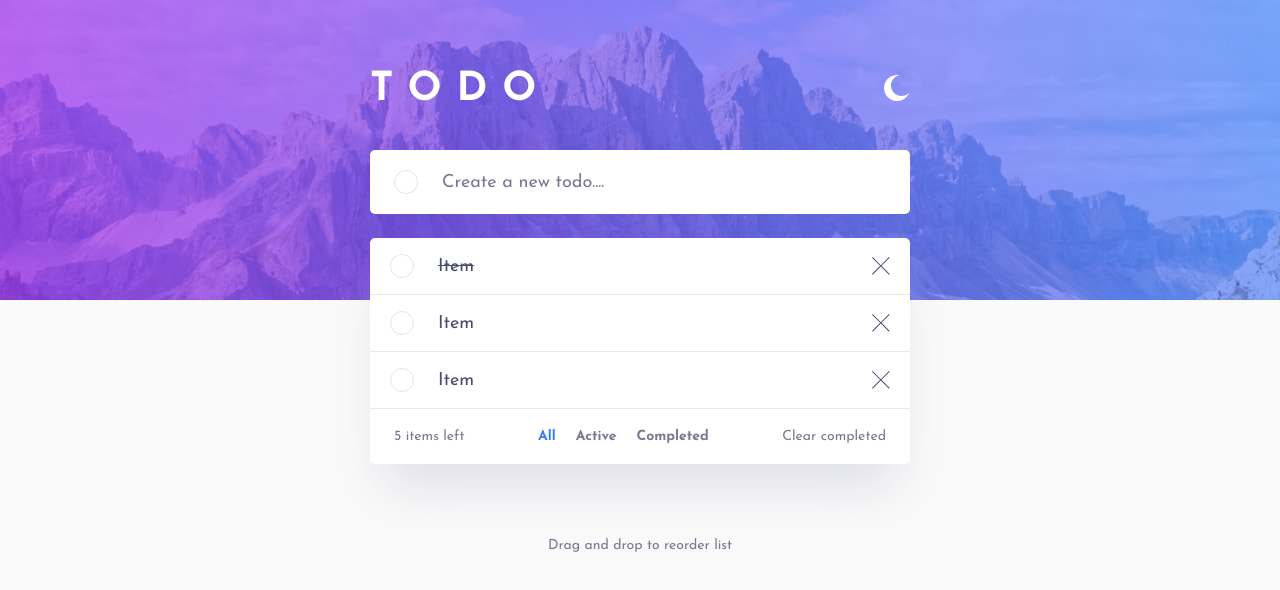
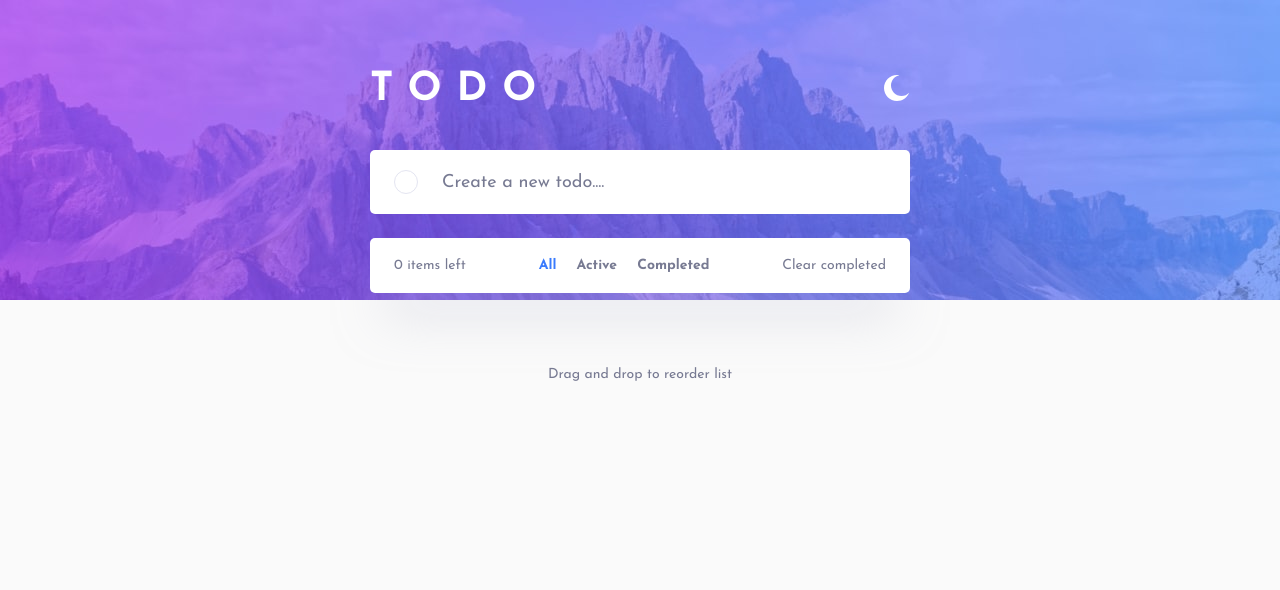
Before and after one commit to abedfetrat/fem-todo-app, a React (Create React App) app: page / in a window 1280 px wide. Shown: the top 590 px of the page. Built offline with nearby package versions, Linux system fonts and the light colour scheme.

Commit message:
add functionality to components

```diff
--- a/package.json
+++ b/package.json
@@ -3,6 +3,7 @@
   "version": "0.1.0",
   "private": true,
   "dependencies": {
+    "@lukeed/uuid": "^2.0.0",
     "@testing-library/jest-dom": "^5.16.5",
     "@testing-library/react": "^13.4.0",
     "@testing-library/user-event": "^13.5.0",
--- a/src/App.jsx
+++ b/src/App.jsx
@@ -1,10 +1,12 @@
-import { useEffect, useState } from "react";
+import { useEffect, useReducer, useState } from "react";
 import styled from "styled-components";
 import Container from "./components/Container";
 import Header from "./components/Header";
 import Main from "./components/Main";
 import ThemeContext, { THEMES } from "./ThemeContext";
 import useLocalStorageState from "./hooks/useLocalStorageState";
+import { TodosContext, TodosDispatchContext } from "./TodosContext";
+import { v4 as uuid } from "@lukeed/uuid";
 
 const StyledApp = styled.div`
   width: 100vw;
@@ -13,6 +15,8 @@ const StyledApp = styled.div`
 
 function App() {
   const [theme, setTheme] = useLocalStorageState("theme", THEMES.light);
+
+  const [todos, dispatch] = useReducer(todosReducer, []);
 
   useEffect(() => {
     document.body.className = theme;
@@ -24,14 +28,50 @@ function App() {
 
   return (
     <ThemeContext.Provider value={{ theme: theme, toggleTheme: toggleTheme }}>
+      <TodosContext.Provider value={todos}>
+        <TodosDispatchContext.Provider value={dispatch}>
           <StyledApp>
             <Container>
               <Header />
               <Main />
             </Container>
           </StyledApp>
+        </TodosDispatchContext.Provider>
+      </TodosContext.Provider>
     </ThemeContext.Provider>
   );
 }
 
+function todosReducer(todos, action) {
+  switch (action.type) {
+    case "added": {
+      return [
+        ...todos,
+        {
+          id: uuid(),
+          text: action.text,
+          completed: false,
+        },
+      ];
+    }
+    case "changed_completion": {
+      return todos.map((todo) => {
+        if (todo.id === action.id) {
+          return {
+            ...todo,
+            completed: action.completed,
+          };
+        }
+        return todo;
+      });
+    }
+    case "deleted": {
+      return todos.filter(todo => todo.id !== action.id);
+    }
+    case "cleared_completed": {
+      return todos.filter(todo => !todo.completed);
+    }
+  }
+}
+
 export default App;
--- /dev/null
+++ b/src/TodosContext.js
@@ -0,0 +1,6 @@
+import { createContext } from "react";
+
+const TodosContext = createContext(null);
+const TodosDispatchContext = createContext(null);
+
+export {TodosContext, TodosDispatchContext};
--- a/src/components/CheckBox.jsx
+++ b/src/components/CheckBox.jsx
@@ -39,9 +39,8 @@ const StyledCheckBox = styled.input`
   }
 `;
 
-function CheckBox() {
-  /* TODO: make input controlled */
-  return <StyledCheckBox type="checkbox" />;
+function CheckBox({ checked, onCheck }) {
+  return <StyledCheckBox type="checkbox" checked={checked} onClick={onCheck} readOnly />;
 }
 
 export default CheckBox;
--- a/src/components/NewTodo.jsx
+++ b/src/components/NewTodo.jsx
@@ -1,4 +1,6 @@
+import { useContext, useState } from "react";
 import styled from "styled-components";
+import { TodosDispatchContext } from "../TodosContext";
 
 const StyledWrapper = styled.div`
   position: relative;
@@ -41,13 +43,31 @@ const StyledInput = styled.input`
   }
 `;
 
-function NewTask() {
+function NewTodo() {
+  const [text, setText] = useState("");
+  const dispatch = useContext(TodosDispatchContext);
+
+  const handleAddTodo = () => {
+    if (text.length > 0) {
+      dispatch({
+        type: "added",
+        text: text
+      });
+      setText("");
+    }
+  };
+
   return (
     <StyledWrapper>
       <StyledRing></StyledRing>
-      <StyledInput placeholder="Create a new todo...." />
+      <StyledInput
+        placeholder="Create a new todo...."
+        value={text}
+        onChange={({ target }) => setText(target.value)}
+        onKeyDown={({ key }) => key === "Enter" && handleAddTodo()}
+      />
     </StyledWrapper>
   );
 }
 
-export default NewTask;
+export default NewTodo;
--- /dev/null
+++ b/src/components/TodoList/FilterContext.js
@@ -0,0 +1,11 @@
+import { createContext } from "react";
+
+const filters = {
+    all: 0,
+    active: 1,
+    completed: 2,
+  };
+
+const FilterContext = createContext(filters.all);
+
+export {FilterContext as default, filters};
--- a/src/components/TodoList/Filters.jsx
+++ b/src/components/TodoList/Filters.jsx
@@ -1,5 +1,7 @@
+import { useContext } from "react";
 import styled, { css } from "styled-components";
 import Button from "../Button";
+import FilterContext, {filters} from "./FilterContext";
 
 const StyledDiv = styled.div`
   display: flex;
@@ -29,11 +31,28 @@ const StyledFilterBtn = styled(Button)`
 `;
 
 function Filters({ standalone }) {
+  const {selectedFilter, setSelectedFilter} = useContext(FilterContext);
+
   return (
     <StyledDiv standalone={standalone}>
-      <StyledFilterBtn selected>All</StyledFilterBtn>
-      <StyledFilterBtn>Active</StyledFilterBtn>
-      <StyledFilterBtn>Completed</StyledFilterBtn>
+      <StyledFilterBtn
+        selected={selectedFilter === filters.all}
+        onClick={() => setSelectedFilter(filters.all)}
+      >
+        All
+      </StyledFilterBtn>
+      <StyledFilterBtn
+        selected={selectedFilter === filters.active}
+        onClick={() => setSelectedFilter(filters.active)}
+      >
+        Active
+      </StyledFilterBtn>
+      <StyledFilterBtn
+        selected={selectedFilter === filters.completed}
+        onClick={() => setSelectedFilter(filters.completed)}
+      >
+        Completed
+      </StyledFilterBtn>
     </StyledDiv>
   );
 }
--- a/src/components/TodoList/Footer.jsx
+++ b/src/components/TodoList/Footer.jsx
@@ -16,14 +16,14 @@ const StyledDiv = styled.div`
   }
 `;
 
-function Footer() {
+function Footer({uncompletedCount, onClearCompleted}) {
   const isTablet = useMediaQuery("(min-width: 48em)");
 
   return (
     <StyledDiv>
-      <p>5 items left</p>
+      <p>{uncompletedCount} items left</p>
       {isTablet && <Filters />}
-      <Button>Clear completed</Button>
+      <Button onClick={onClearCompleted}>Clear completed</Button>
     </StyledDiv>
   );
 }
--- a/src/components/TodoList/TodoItem.jsx
+++ b/src/components/TodoList/TodoItem.jsx
@@ -1,7 +1,9 @@
-import styled from "styled-components";
+import styled, { css } from "styled-components";
 import CheckBox from "../CheckBox";
 import Button from "../Button";
 import { ReactComponent as CrossIcon } from "../../assets/images/icon-cross.svg";
+import { useContext } from "react";
+import { TodosDispatchContext } from "../../TodosContext";
 
 const StyledWrapper = styled.div`
   display: flex;
@@ -11,8 +13,13 @@ const StyledWrapper = styled.div`
   border-bottom: 1px solid var(--color-border);
 
   .todo-item-text {
-    text-decoration: ${({ completed }) =>
-      completed ? "line-through" : "none"};
+    cursor: pointer;
+    ${({ completed }) =>
+      completed &&
+      css`
+        text-decoration: line-through;
+        color: var(--color-text-secondary);
+      `}
   }
 
   .todo-item-delete {
@@ -25,12 +32,30 @@ const StyledWrapper = styled.div`
   }
 `;
 
-function TodoItem({ completed }) {
+function TodoItem({ id, text, completed }) {
+  const dispatch = useContext(TodosDispatchContext);
+  const handleChangeCompletion = () => {
+    dispatch({
+      type: "changed_completion",
+      id: id,
+      completed: !completed,
+    });
+  };
+
+  const handleDelete = () => {
+    dispatch({
+      type: "deleted",
+      id: id,
+    });
+  };
+
   return (
     <StyledWrapper completed={completed}>
-      <CheckBox />
-      <p className="todo-item-text">Item</p>
-      <Button className="todo-item-delete">
+      <CheckBox checked={completed} onCheck={handleChangeCompletion} />
+      <p className="todo-item-text" onClick={handleChangeCompletion}>
+        {text}
+      </p>
+      <Button className="todo-item-delete" onClick={handleDelete}>
         <CrossIcon />
       </Button>
     </StyledWrapper>
--- a/src/components/TodoList/TodoList.jsx
+++ b/src/components/TodoList/TodoList.jsx
@@ -3,6 +3,9 @@ import TodoItem from "./TodoItem";
 import Footer from "./Footer";
 import Filters from "./Filters";
 import useMediaQuery from "../../hooks/useMediaQuery";
+import { useContext, useState } from "react";
+import { TodosContext, TodosDispatchContext } from "../../TodosContext";
+import FilterContext, { filters } from "./FilterContext";
 
 const StyledWrapper = styled.div`
   background-color: var(--color-surface);
@@ -12,17 +15,54 @@ const StyledWrapper = styled.div`
 
 function TodoList() {
   const isMobile = useMediaQuery("(max-width: 767px)");
-  console.log(isMobile)
+
+  const todos = useContext(TodosContext);
+  const dispatch = useContext(TodosDispatchContext);
+
+  const [selectedFilter, setSelectedFilter] = useState(filters.all);
+
+  const uncompletedCount = todos.filter((todo) => !todo.completed).length;
+
+  const filteredTodos = todos.filter((todo) => {
+    switch (selectedFilter) {
+      case filters.active:
+        return !todo.completed;
+      case filters.completed:
+        return todo.completed;
+      default:
+        return todo;
+    }
+  });
+
+  const handleClearCompleted = () => {
+    dispatch({
+      type: "cleared_completed",
+    });
+  };
+
   return (
-    <>
+    <FilterContext.Provider
+      value={{
+        selectedFilter: selectedFilter,
+        setSelectedFilter: setSelectedFilter,
+      }}
+    >
       <StyledWrapper>
-        <TodoItem completed/>
-        <TodoItem />
-        <TodoItem />
-        <Footer />
+        {filteredTodos.map((todo) => (
+          <TodoItem
+            key={todo.id}
+            id={todo.id}
+            text={todo.text}
+            completed={todo.completed}
+          />
+        ))}
+        <Footer
+          uncompletedCount={uncompletedCount}
+          onClearCompleted={handleClearCompleted}
+        />
       </StyledWrapper>
       {isMobile && <Filters standalone />}
-    </>
+    </FilterContext.Provider>
   );
 }
 
```
Also changed, not shown: 1 other file (tests, documents, lock files or other folders). Lines whose indentation alone changed are shown as unchanged.
